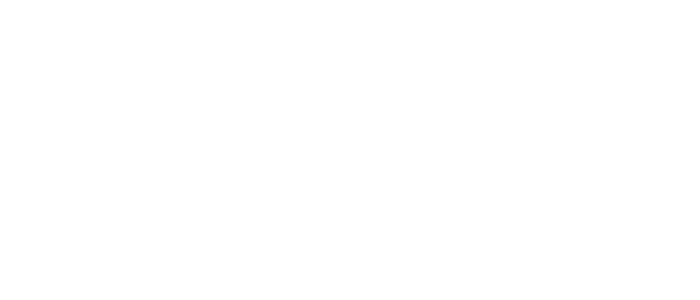
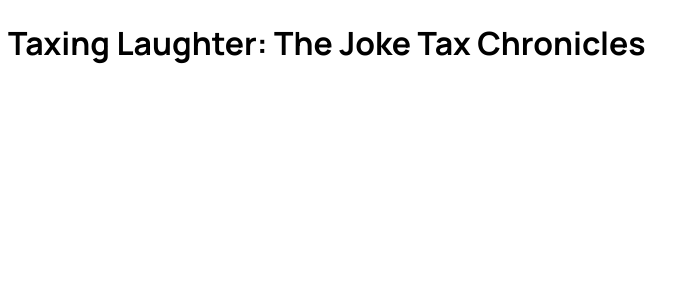
Before and after one commit to SardorbekCoder07/Bookers_web, a Next.js app: page / in a window 1280 px wide. Shown: the top 300 px of the page, without its empty margins (0-700 px from the left). Built offline with nearby package versions, Linux system fonts and the light colour scheme.

Commit message:
font universal qilib quyildi

```diff
--- a/src/app/globals.css
+++ b/src/app/globals.css
@@ -3,7 +3,8 @@
 @tailwind utilities;
 
 
-body {
+*{
+  font-family: var(--font-manrope), sans-serif;
   margin: 0;
-  font-family: -apple-system, BlinkMacSystemFont, 'Segoe UI', Roboto, 'Helvetica Neue', Arial, sans-serif;
+  padding: 0;
 }
--- a/src/app/layout.tsx
+++ b/src/app/layout.tsx
@@ -1,22 +1,24 @@
-import type { Metadata } from "next";
-import { Inter } from "next/font/google";
-import "./globals.css";
+import { Inter, Manrope } from 'next/font/google';
 
-const inter = Inter({ subsets: ["latin"] });
+// Inter shriftini sozlash
+const manrope = Manrope({
+  subsets: ['latin'], // Faqat latin subsetini qo'shadi
+  variable: '--font-manrope', // O'zgaruvchi nomi bilan belgilash
+});
 
-export const metadata: Metadata = {
-  title: "Create Next App",
-  description: "Generated by create next app",
+export const metadata = {
+  title: 'My Next.js App',
+  description: 'A clean and modern web app using Inter font.',
 };
 
 export default function RootLayout({
   children,
-}: Readonly<{
+}: {
   children: React.ReactNode;
-}>) {
+}) {
   return (
     <html lang="en">
-      <body className={inter.className}>{children}</body>
+      <body className={manrope.className}>{children}</body>
     </html>
   );
 }
--- a/src/app/page.tsx
+++ b/src/app/page.tsx
@@ -1,7 +1,8 @@
 
 export default function Home() {
   return (
-   <>
-   </>
+    <h1 className="scroll-m-20 text-4xl font-extrabold tracking-tight lg:text-5xl">
+      Taxing Laughter: The Joke Tax Chronicles
+    </h1>
   );
 }
```
